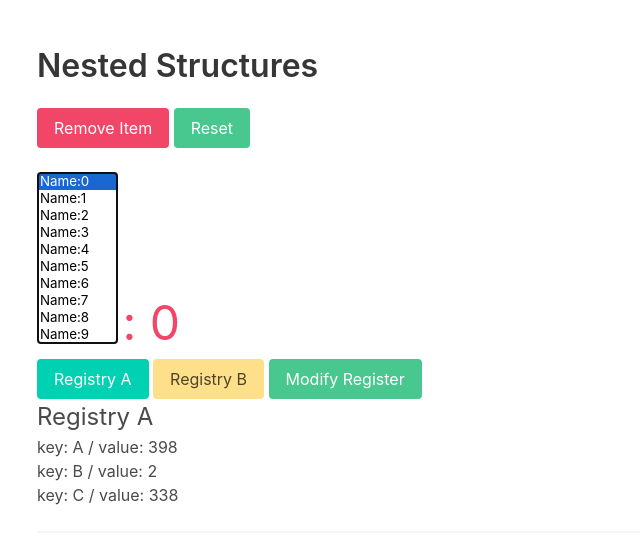
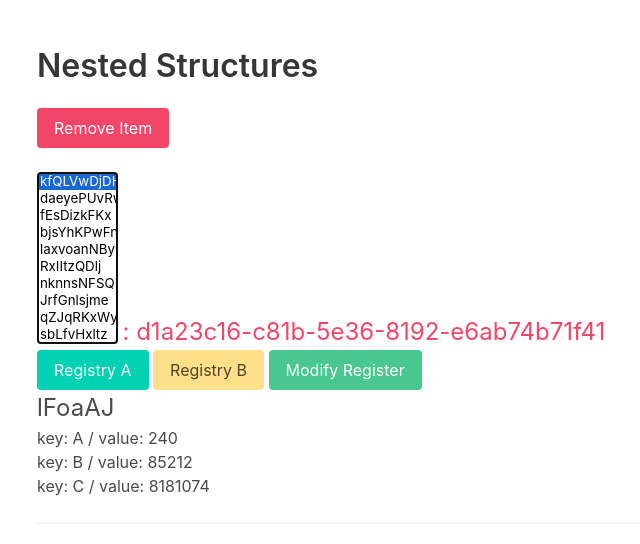
Before and after one commit to cydran/cydran-examples, a plain HTML site: page es6/index6.html in a window 1280 px wide. Shown: the whole page, without its empty margins (27-667 px from the left). Drawn offline with nearby package versions, Linux system fonts and the light colour scheme.

Commit message:
updated to use data set

```diff
--- a/es6/index6.html
+++ b/es6/index6.html
@@ -6,8 +6,8 @@
 		<meta charset="UTF-8">
 		<meta name="viewport" content="width=device-width, initial-scale=1">
 		<meta http-equiv="X-UA-Compatible" content="ie=edge" />
-		<link rel="stylesheet" href="https://cdn.jsdelivr.net/npm/bulma@0.8.0/css/bulma.min.css">
-		<script defer src="https://use.fontawesome.com/releases/v5.3.1/js/all.js"></script>
+		<link type="text/css" rel="stylesheet" href="https://cdn.jsdelivr.net/npm/bulma@0.8.0/css/bulma.min.css" />
+		<script src="js/axios.min.js"></script>
 		<script src="js/cydran.min.js"></script>
 		<style type="text/css">
 
@@ -22,53 +22,56 @@
 				let seq = 0;
 
 				const builder = cydran.builder;
-				const Component = cydran.Component
+				const Component = cydran.Component;
+				const PubSub = cydran.PubSub;
 
 				const appTemplate = document.querySelector("#main").innerHTML;
 				const registerTemplate = document.querySelector("#register").innerHTML;
 
 				const Reg = {
-					A: "Registry A",
-					B: "B Registry"
+					A: "registerA",
+					B: "registerB"
 				}
+				const APP = "App";
+				class App extends Component {
 
-				class App extends Component {
 					constructor() {
 						super(appTemplate);
-						this.watch("m().selectedItem", () => this.doR());
+						this.pubSub = new PubSub(APP);
+						this.on('updated').forChannel(APP).invoke(this.dataUpdate);
+						this.on('error').forChannel(APP).invoke(this.dataError);
+						this.log = this.getLogger();
+						this.watch("m().selectedItemId", () => this.doR());
 						this.watch("m().curReg", () => this.doR());
-						this.log = this.getLogger();
 					}
 
 					init() {
-						const _self = this;
-						function genNewItem(idx) {
-
-							function getRegister(name, idx) {
-								let kvp = {};
-								"ABC".split('').forEach(l => { _self.genAndAppendNewEntryTo(kvp, l) });
-								return {"name": name, "values": kvp};
-							};
-
-							return {
-								id: seq,
-								name: "Name:" + seq++,
-								[Reg.A]: getRegister(Reg.A, idx),
-								[Reg.B]: getRegister(Reg.B, idx)
-							}
-						}
-
+						this.foundItemCondition = (item) => item.id == this.selectedItemId;
+						this.curReg = Reg.A;
 						this.mylist = [];
-						this.curReg = Reg.A;
-						for (let i = 0; i < 10; i++) {
-							this.mylist.push(genNewItem(i));
-						}
-						this.selectedItem = this.mylist[0].id;
+						this.loadBuffer();
+						this.selectedItemId = null;
 					}
 
-					genAndAppendNewEntryTo(wkObj, key) {
-						wkObj[key] = Math.floor(Math.random() * 500) + 1;
-					};
+					loadBuffer() {
+						axios
+							.get('./data/register.json')
+							.then(response => {
+								this.pubSub.broadcast(APP, 'updated', response.data);
+							})
+							.catch(error => {
+								this.pubSub.broadcast(APP, 'error', error);
+							});
+					}
+
+					dataError(error) {
+						this.getLogger().error(error);
+					}
+
+					dataUpdate(data) {
+						this.mylist = data;
+						this.selectedItemId = data[0].id;
+					}
 
 					doRegistryA() {
 						this.curReg = Reg.A;
@@ -81,24 +84,35 @@
 					removeItem() {
 						this.mylist.splice(this.getCurrentItemIdx(), 1);
 						this.setChild("register", null);
-						if(this.mylist.length > 0) {
-							this.selectedItem = this.mylist[0].id;
+						if (this.mylist.length > 0) {
+							this.selectedItemId = this.mylist[0].id;
 						}
 					}
 
 					modifyRegister() {
-						const citemreg = this.mylist[this.getCurrentItemIdx()][this.curReg].values;
-						this.genAndAppendNewEntryTo(citemreg, "Z");
+						const citemreg = this.getCurrentRegister();
+						citemreg.values["Z"] = Math.floor(Math.random() * 500) + 1;
 						this.doR();
 					}
 
 					getCurrentItemIdx() {
-						return this.mylist.findIndex((item) => item.id == this.selectedItem);
+						let cidx = 0;
+						if(null !== this.selectedItemId) {
+							cidx = this.mylist.findIndex(this.foundItemCondition);
+						}
+						return cidx;
+					}
+
+					getCurrentRegister() {
+						const wkItem = this.mylist.find(this.foundItemCondition);
+						return wkItem[this.curReg];
 					}
 
 					doR() {
-						this.setChildFromRegistry("register", "wkRegister");
-						this.broadcastGlobally("register", "update", this.mylist[this.getCurrentItemIdx()][this.curReg]);
+						if(this.mylist.length > 0) {
+							this.setChildFromRegistry("register", "wkRegister");
+							this.broadcastGlobally("register", "update", this.mylist[this.getCurrentItemIdx()][this.curReg]);
+						}
 					}
 				}
 
@@ -114,7 +128,7 @@
 					}
 
 					doUpdate(payload) {
-						if(this.rname === null || this.rname === payload.name) {
+						if (this.rname === null || this.rname === payload.name) {
 							this.rname = payload.name;
 							this.keyPairs = payload.values;
 						}
@@ -152,18 +166,19 @@
 					Nested Structures
 				</h1>
 				<button class="button is-danger" c:onclick="m().removeItem()">Remove Item</button>
-				<button class="button is-success" c:onclick="m().reset()">Reset</button>
+				<!--button class="button is-success" c:onclick="m().reset()">Reset</button-->
 				<br />
 				<br />
 				<div c:if="m().mylist.length === 0">
 					Nothing to show...
 				</div>
 				<div c:if="m().mylist.length > 0">
-					<select c:repeat="m().mylist" c:model="m().selectedItem" size="10" c:force-focus="true">
+					<select c:repeat="m().mylist" c:model="m().selectedItemId" size="10" c:force-focus="true">
 						<template type="item">
 							<option value="{{i().id}}" style="width: 75px;">{{i().name}}</option>
 						</template>
-					</select> <span class="is-size-1 has-text-danger">: {{m().selectedItem}}</span><p />
+					</select> <span class="is-size-4 has-text-danger">: {{m().selectedItemId}}</span>
+					<p />
 					<button class="button is-primary" c:onclick="m().doRegistryA()">Registry A</button>
 					<button class="button is-warning" c:onclick="m().doRegistryB()">Registry B</button>
 					<button class="button is-success" c:onclick="m().modifyRegister()">Modify Register</button>
```
